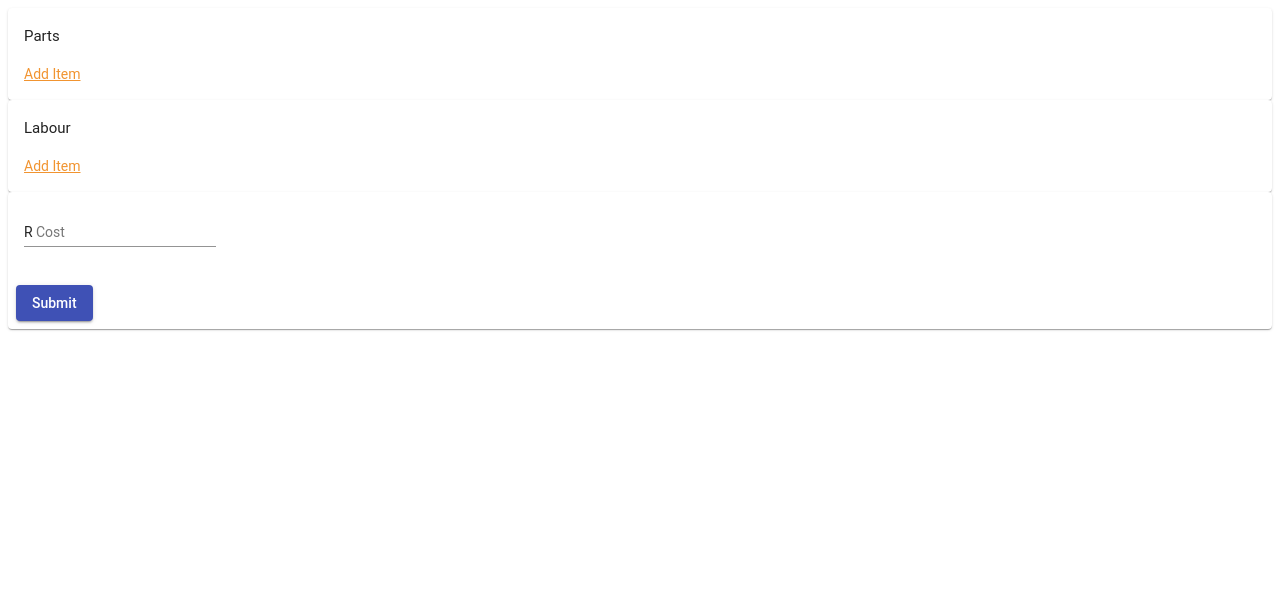
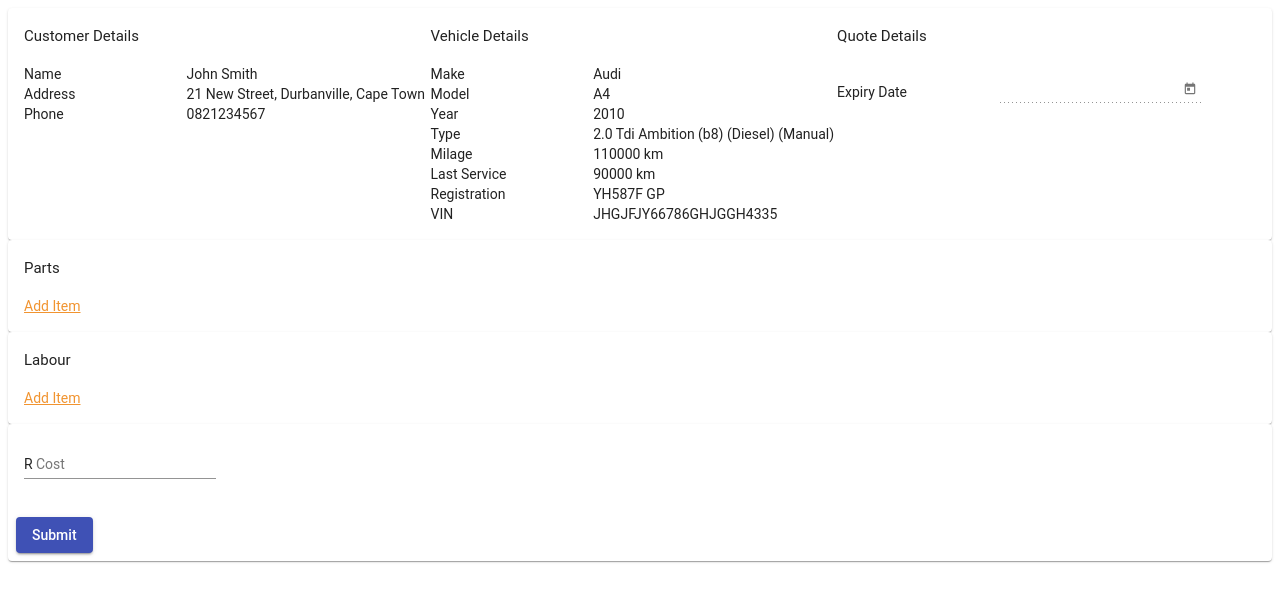
Before and after one commit to jamneck/angular-ddq, an Angular app: page / in a window 1280 px wide. Shown: the top 602 px of the page. Built offline with nearby package versions, Linux system fonts and the light colour scheme.

Commit message:
Adding user and vehicle details to form

```diff
--- a/src/app/app.module.ts
+++ b/src/app/app.module.ts
@@ -7,6 +7,7 @@ import { HttpClientModule } from '@angular/common/http';
 
 import { FlexLayoutModule } from '@angular/flex-layout';
 import { MaterialModule } from './material/material.module';
+import { MatNativeDateModule } from '@angular/material/core';
 
 import { AppComponent } from './app.component';
 import { CreateQuoteComponent } from './create-quote/create-quote.component';
@@ -20,6 +21,7 @@ import { CreateQuoteComponent } from './create-quote/create-quote.component';
     HttpClientModule,
     FlexLayoutModule,
     MaterialModule,
+    MatNativeDateModule,
     RouterModule.forRoot([
       { path: '', component: CreateQuoteComponent }
     ])
--- a/src/app/create-quote/create-quote.component.css
+++ b/src/app/create-quote/create-quote.component.css
@@ -1,13 +1,3 @@
-.form {
-  min-width: 150px;
-  max-width: 500px;
-  width: 100%;
-}
-
-.full-width {
-  width: 100%;
-}
-
 .link {
   color: #f19430;
 }
--- a/src/app/create-quote/create-quote.component.html
+++ b/src/app/create-quote/create-quote.component.html
@@ -1,4 +1,62 @@
 <main class="mat-typography">
+  <mat-card fxLayout="row">
+    <div fxFlex="33">
+      <h4>Customer Details</h4>
+      <div fxLayout="row wrap">
+        <div fxFlex="40">Name</div>
+        <div fxFlex="60">John Smith</div>
+
+        <div fxFlex="40">Address</div>
+        <div fxFlex="60">21 New Street, Durbanville, Cape Town</div>
+
+        <div fxFlex="40">Phone</div>
+        <div fxFlex="60">0821234567</div>
+      </div>
+    </div>
+    <div fxFlex="33">
+      <h4>Vehicle Details</h4>
+      <div fxLayout="row wrap">
+        <div fxFlex="40">Make</div>
+        <div fxFlex="60">Audi</div>
+
+        <div fxFlex="40">Model</div>
+        <div fxFlex="60">A4</div>
+
+        <div fxFlex="40">Year</div>
+        <div fxFlex="60">2010</div>
+
+        <div fxFlex="40">Type</div>
+        <div fxFlex="60">2.0 Tdi Ambition (b8)  (Diesel) (Manual)</div>
+
+        <div fxFlex="40">Milage</div>
+        <div fxFlex="60">110000 km</div>
+
+        <div fxFlex="40">Last Service</div>
+        <div fxFlex="60">90000 km</div>
+
+        <div fxFlex="40">Registration</div>
+        <div fxFlex="60">YH587F GP</div>
+
+        <div fxFlex="40">VIN</div>
+        <div fxFlex="60">JHGJFJY66786GHJGGH4335</div>
+      </div>
+    </div>
+    <div fxFlex="33">
+      <h4>Quote Details</h4>
+      <div fxLayout="row wrap" fxLayoutAlign="start center">
+        <div fxFlex="40">Expiry Date</div>
+        <div fxFlex="60">
+          <mat-form-field>
+            <mat-label></mat-label>
+            <input matInput [matDatepicker]="picker" placeholder="Choose a date" disabled>
+            <mat-datepicker-toggle matSuffix [for]="picker"></mat-datepicker-toggle>
+            <mat-datepicker #picker disabled="false"></mat-datepicker>
+          </mat-form-field>
+        </div>
+      </div>
+    </div>
+  </mat-card>
+
   <form [formGroup]="detailForm" (ngSubmit)="onSubmit()">
     <mat-card>
       <h4>Parts</h4>
--- a/src/app/material/material.module.ts
+++ b/src/app/material/material.module.ts
@@ -7,6 +7,7 @@ import {MatButtonModule} from '@angular/material/button';
 import {MatCardModule} from '@angular/material/card';
 import {MatSelectModule} from '@angular/material/select';
 import {MatDividerModule} from '@angular/material/divider';
+import {MatDatepickerModule} from '@angular/material/datepicker';
 
 
 const modules = [
@@ -16,7 +17,8 @@ const modules = [
   MatButtonModule,
   MatCardModule,
   MatSelectModule,
-  MatDividerModule
+  MatDividerModule,
+  MatDatepickerModule,
 ];
 
 @NgModule({
```
